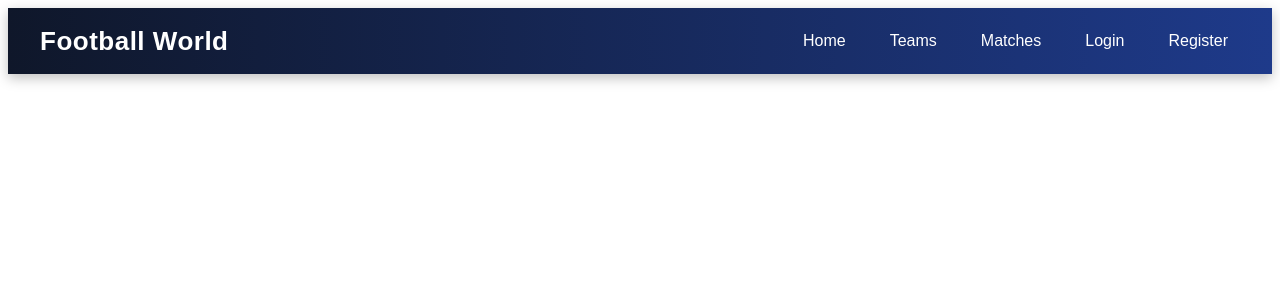
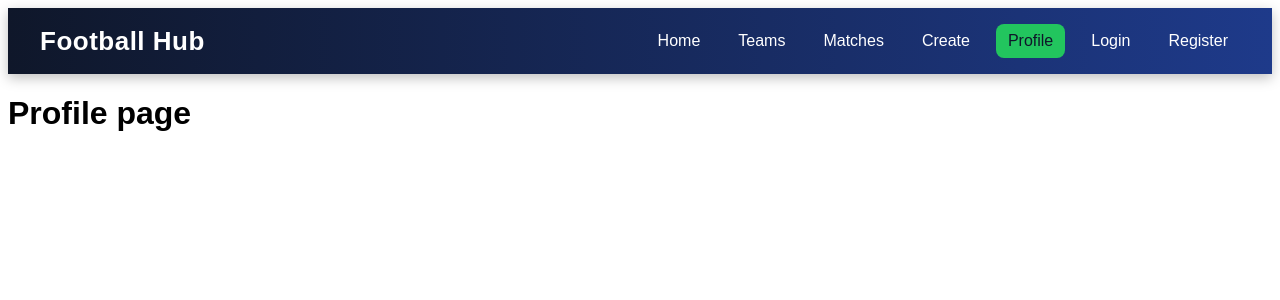
Before and after one commit to Petar-Yoan/football-hub-react, a React (Vite) app: page /profile in a window 1280 px wide. Shown: the top 300 px of the page. Built offline with nearby package versions, Linux system fonts and the light colour scheme.

Commit message:
Finish navbar structure and active links

```diff
--- a/src/App.css
+++ b/src/App.css
@@ -16,7 +16,8 @@
 
 .navbar__links {
   display: flex;
-  gap: 20px;
+  gap: 14px;
+  flex-wrap: wrap;
 }
 
 .navbar__links a {
@@ -33,3 +34,8 @@
   background-color: #22c55e;
   color: #0f172a;
 }
+
+.navbar__links a.active {
+  background-color: #22c55e;
+  color: #0f172a;
+}
--- a/src/App.tsx
+++ b/src/App.tsx
@@ -6,6 +6,8 @@ import Teams from './pages/Teams';
 import Matches from './pages/Matches';
 import Login from './pages/Login';
 import Register from './pages/Register';
+import Create from './pages/Create';
+import Profile from './pages/Profile';
 
 function App() {
   return (
@@ -17,6 +19,8 @@ function App() {
         <Route path="/matches" element={<Matches />} />
         <Route path="/login" element={<Login />} />
         <Route path="/register" element={<Register />} />
+        <Route path="/create" element={<Create />} />
+        <Route path="/profile" element={<Profile />} />
       </Routes>
     </>
   );
--- a/src/components/layout/Navbar.tsx
+++ b/src/components/layout/Navbar.tsx
@@ -1,16 +1,18 @@
-import { Link } from 'react-router';
+import { NavLink } from 'react-router';
 
 function Navbar() {
   return (
     <nav className="navbar">
-      <div className="navbar__brand">Football World</div>
+      <div className="navbar__brand">Football Hub</div>
 
       <div className="navbar__links">
-        <Link to="/">Home</Link>
-        <Link to="/teams">Teams</Link>
-        <Link to="/matches">Matches</Link>
-        <Link to="/login">Login</Link>
-        <Link to="/register">Register</Link>
+        <NavLink to="/">Home</NavLink>
+        <NavLink to="/teams">Teams</NavLink>
+        <NavLink to="/matches">Matches</NavLink>
+        <NavLink to="/create">Create</NavLink>
+        <NavLink to="/profile">Profile</NavLink>
+        <NavLink to="/login">Login</NavLink>
+        <NavLink to="/register">Register</NavLink>
       </div>
     </nav>
   );
--- /dev/null
+++ b/src/pages/Create.tsx
@@ -0,0 +1,5 @@
+function Create() {
+  return <h1>Create page</h1>;
+}
+
+export default Create;
--- /dev/null
+++ b/src/pages/Profile.tsx
@@ -0,0 +1,5 @@
+function Profile() {
+  return <h1>Profile page</h1>;
+}
+
+export default Profile;
```
